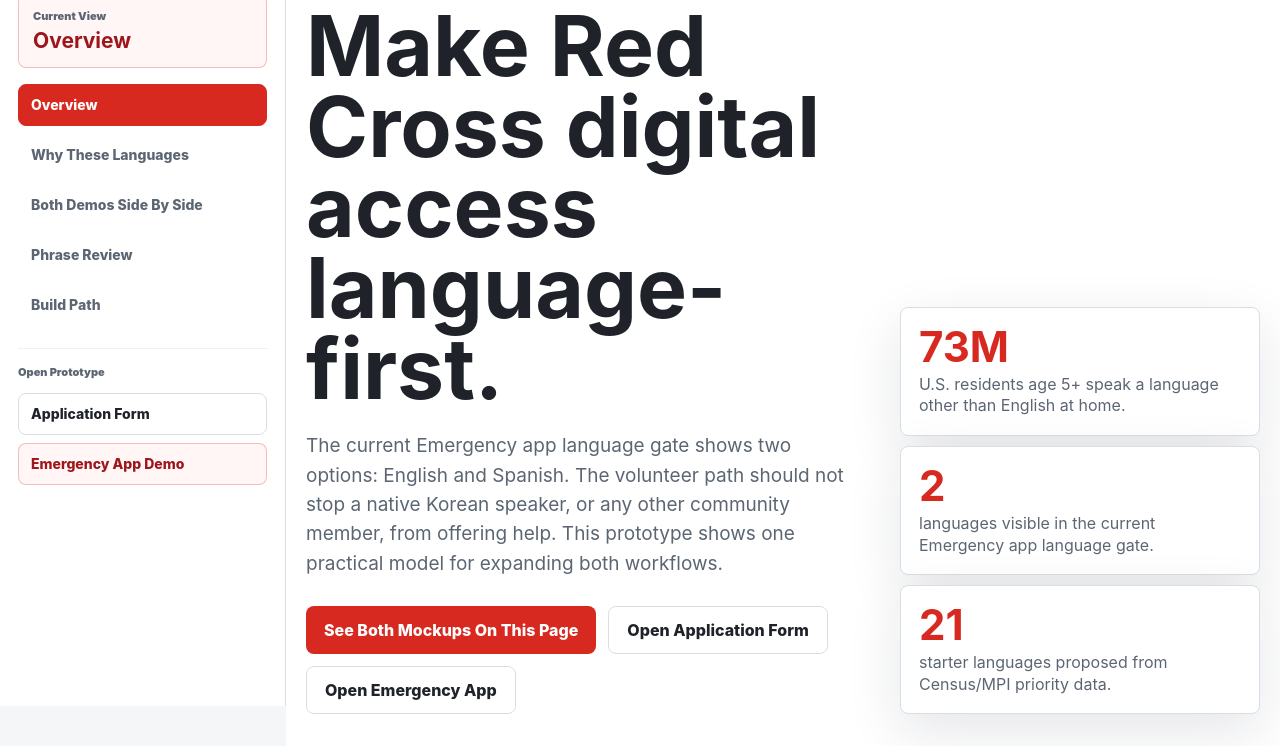
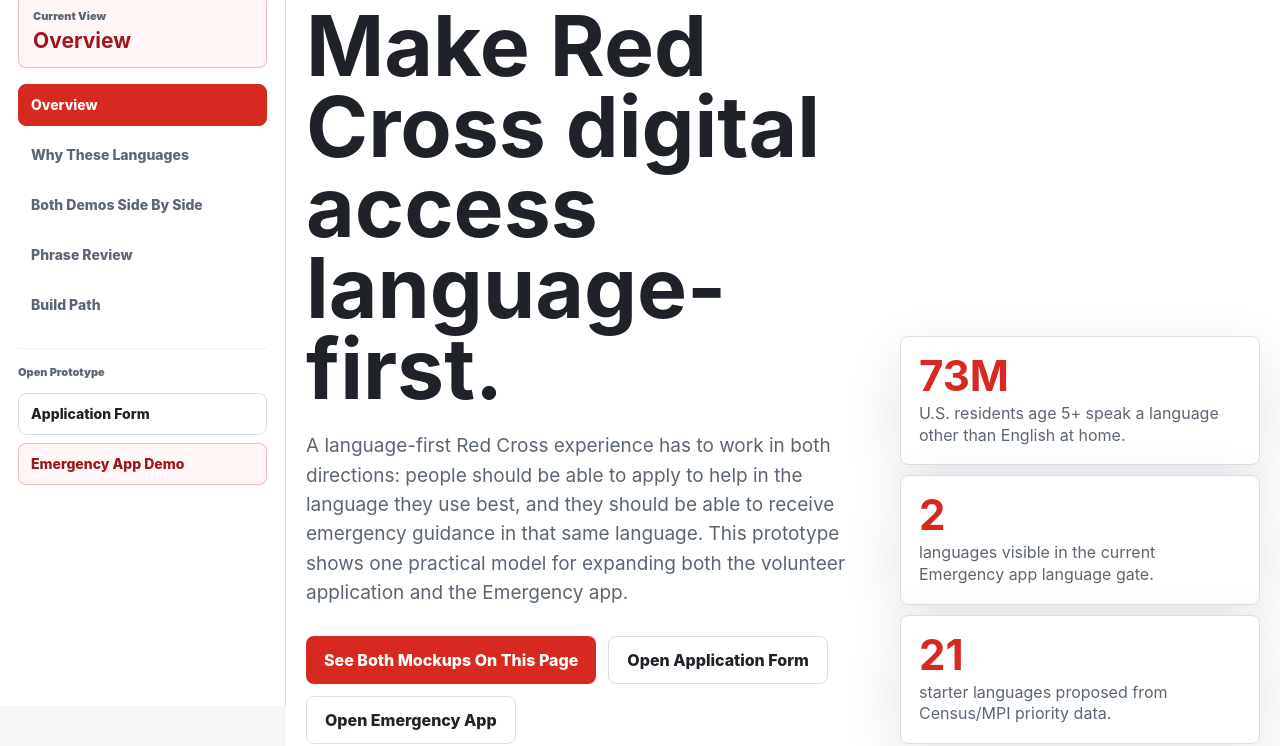
Before and after one commit to franzenjb/red-cross-language-access-demo, a website: page index.html in a window 1280 px wide. Shown: the part 94-840 px from the top of the page. Drawn offline with Linux system fonts and the light colour scheme.

Commit message:
Balance application and emergency app framing

```diff
--- a/index.html
+++ b/index.html
@@ -64,9 +64,10 @@
             <p class="eyebrow">Leadership briefing prototype</p>
             <h1>Make Red Cross digital access language-first.</h1>
             <p class="hero-lede">
-              The current Emergency app language gate shows two options: English and Spanish.
-              The volunteer path should not stop a native Korean speaker, or any other community member,
-              from offering help. This prototype shows one practical model for expanding both workflows.
+              A language-first Red Cross experience has to work in both directions: people should be able to
+              apply to help in the language they use best, and they should be able to receive emergency guidance
+              in that same language. This prototype shows one practical model for expanding both the volunteer
+              application and the Emergency app.
             </p>
             <div class="hero-actions">
               <a class="primary-link" href="#mockups">See Both Mockups On This Page</a>
```
